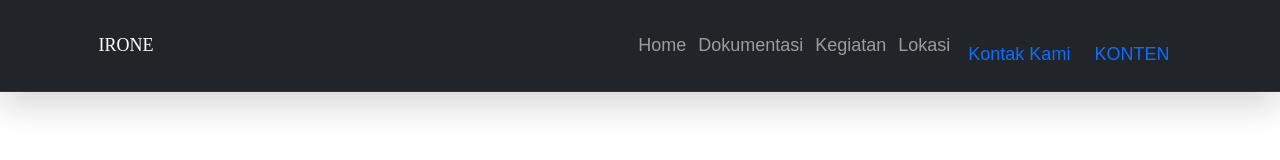
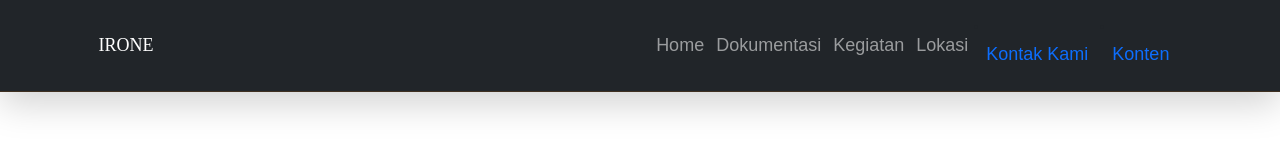
Before and after one commit to irone0104/official-site-irone, a plain HTML site: page index.html in a window 1280 px wide. Shown: the top 160 px of the page. Drawn offline with nearby package versions, Linux system fonts and the light colour scheme; files that its build step writes are made by us from their sources.

Commit message:
Update index.html

```diff
--- a/index.html
+++ b/index.html
@@ -59,8 +59,8 @@
               >
             </li>
             <li class="nav-item">
-              <a class="nav-link" href="https://irone0104.github.io/IRONE-SITE/"
-                >KONTEN</a
+              <a class="nav-link" href="https://irone0104.github.io/irone-site-web/"
+                >Konten</a
               >
             </li>
         </div>
```
